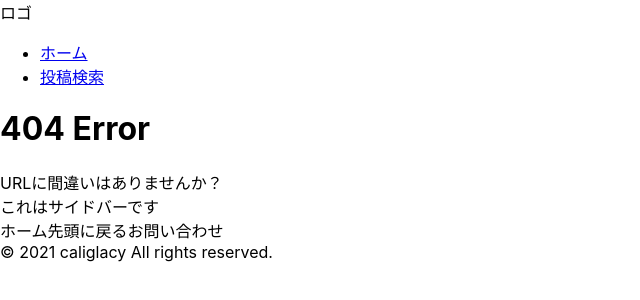
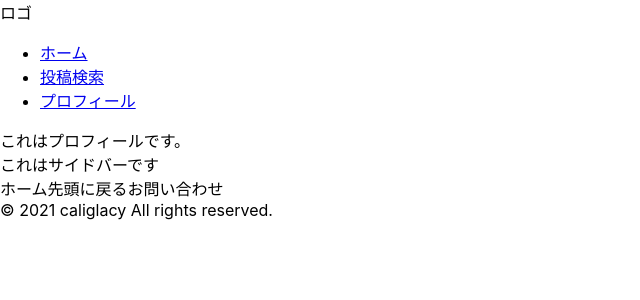
Before and after one commit to caliglacy/blog-react, a React (Create React App) app: page /profile in a window 1280 px wide. Before the commit this address had no page. Shown: the top 300 px of the page, without its empty margins (0-640 px from the left). Built offline with nearby package versions, Linux system fonts and the light colour scheme; the HTML template or start-up script is replaced by a standard one.

Commit message:
✨ プロフィール用のページを追加

```diff
--- a/src/App.js
+++ b/src/App.js
@@ -7,6 +7,7 @@ import { PostSearch } from "./pages/PostSearch";
 import { Header } from "./components/Header";
 import { Footer } from "./components/Footer";
 import { SideBar } from "./components/SideBar";
+import { ProfilePage } from "./pages/ProfilePage";
 
 function App() {
   return (
@@ -16,6 +17,7 @@ function App() {
         <Route exact path="/" component={TopPage} />
         <Route exact path="/post" component={PostSearch} />
         <Route path="/post/:id" component={PostPage} />
+        <Route path="/profile" component={ProfilePage} />
         <Route component={Page404} />
       </Switch>
       <SideBar />
--- a/src/components/Header.js
+++ b/src/components/Header.js
@@ -14,6 +14,11 @@ const Header = () => {
             投稿検索
           </NavLink>
         </li>
+        <li>
+          <NavLink activeClassName="active" exact to="/profile">
+            プロフィール
+          </NavLink>
+        </li>
       </ul>
     </div>
   );
--- /dev/null
+++ b/src/pages/ProfilePage.js
@@ -0,0 +1,5 @@
+const ProfilePage = () => {
+  return <div>これはプロフィールです。</div>;
+};
+
+export { ProfilePage };
```
